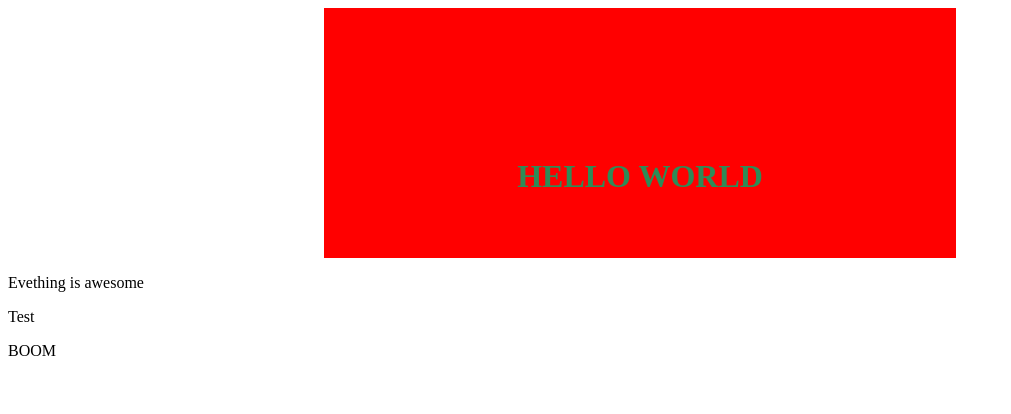
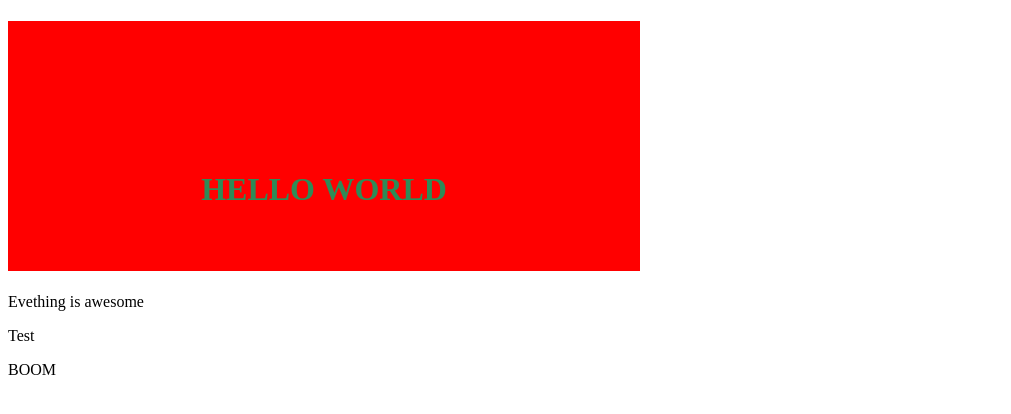
Before and after one commit to reuelethan/introdemo, a plain HTML site: page index.html in a window 1280 px wide. Shown: the whole page, without its empty margins (0-1011 px from the left). Drawn offline with Linux system fonts and the light colour scheme.

Commit message:
no margin

```diff
--- a/style.css
+++ b/style.css
@@ -2,7 +2,7 @@ h1 {
     background-color: red;
     color: seagreen;
     width: 50%;
-    margin: 0 auto;
     text-align: center;
     height: 100px;
     padding-top: 150px;
+}
```
